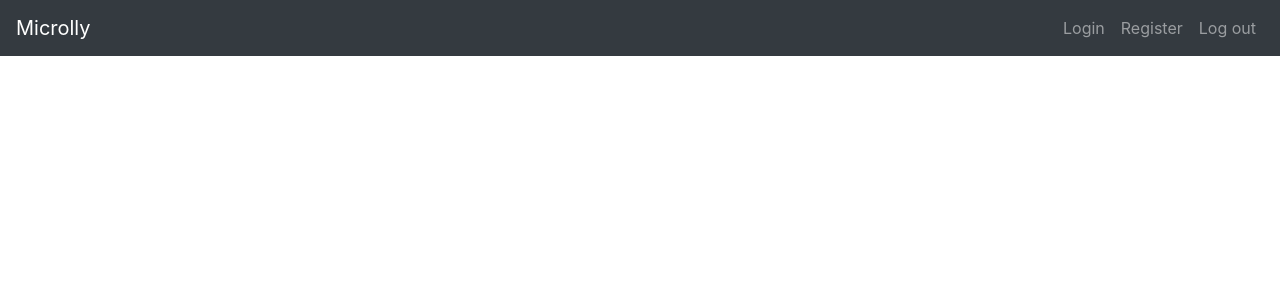
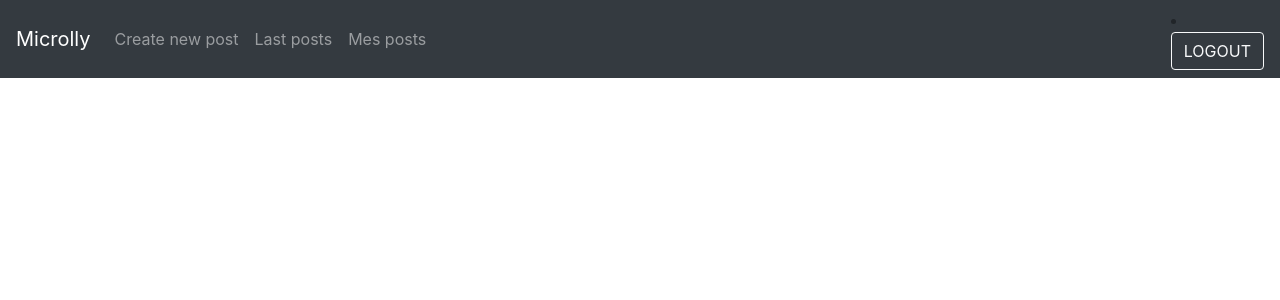
Before and after one commit to lefevre-remy/django_microlly_Vwindows, a Django app: page / in a window 1280 px wide. Shown: the top 300 px of the page. Run offline with Django 3.2, Linux system fonts and the light colour scheme; some libraries are stand-ins or nearby versions.

Commit message:
ajout des fonctionnalités

```diff
--- a/microblog/views.py
+++ b/microblog/views.py
@@ -1,15 +1,17 @@
 from django.shortcuts import render
 from django.contrib.auth.decorators import login_required
-from microblog.models import Post
+
+from microblog.models import *
+from microblog import forms
 
 # Create your views here.
 def index(request):
     post = Post.objects.all()
-    return render(request, 'index.html', {'posts':post})
+    return render(request, 'base.html', {'posts':post})
 
 def article_list(request):
     articles = Article.objects.all().order_by('date')
-    return render(request, 'microblog/article_list.html', { 'articles': articles })
+    return render(request, 'article_list.html', { 'articles': articles })
 
 def article_detail(request, slug):
     # return HttpResponse(slug)
--- a/templates/base.html
+++ b/templates/base.html
@@ -11,7 +11,17 @@
             <a class="navbar-brand" href="/">Microlly</a>
             <div class="collapse navbar-collapse">
                 <ul class="navbar-nav mr-auto">
+                    <li class="nav-item">
+                        <a class="nav-link {% if "/newpost/" in request.path %}active{% endif %}" href="{% url 'microblog:article_create' %}">Create new post</a>
+                    </li>
+                    <li class="nav-item">
+                        <a class="nav-link {% if "/lastposts/" in request.path %}active{% endif %}" href="{% url 'microblog:article_detail' %}">Last posts</a>
+                    </li>
+                    <li class="nav-item">
+                        <a class="nav-link {% if "/myposts/" in request.path %}active{% endif %}" href="{% url 'microblog:article_list' %}">Mes posts</a>
+                    </li>
                 </ul>
+                {% if user.is_authenticated %}
                 <ul class="navbar-nav text-right">
                     <li class="nav-item">
                         <a class="nav-link {% if "/login/" in request.path %}active{% endif %}" href="{% url 'accounts:login' %}">Login</a>
@@ -19,9 +29,14 @@
                     <li class="nav-item">
                         <a class="nav-link {% if "/Register/" in request.path %}active{% endif %}" href="{% url 'accounts:signup' %}">Register</a>
                     </li>
+                {% else %}
                     <li class="nav-item">
-                        <a class="nav-link {% if "/logout/" in request.path %}active{% endif %}" href="{% url 'accounts:logout' %}">Log out</a>
+                            <form class="form-inline" action="{% url 'accounts:logout' %}" method="POST">
+                                    {% csrf_token %}
+                                    <button class="btn btn-outline-light" type="submit">LOGOUT</button>
+                            </form>
                     </li>
+                {% endif %}
                 </ul>
             </div>
         </nav>
--- a/templates/index.html
+++ /dev/null
@@ -1,5 +0,0 @@
-{% extends 'base.html' %}
-
-{% block content %}
-coucou je suis dans l'index
-{% endblock %}
```
Also changed, not shown: accounts/views.py (+9 -4 lines), microblog/forms.py (added, +14 -0 lines), microblog/models.py (+14 -0 lines), db.sqlite3, microblog/migrations/0002_article.py (added).
